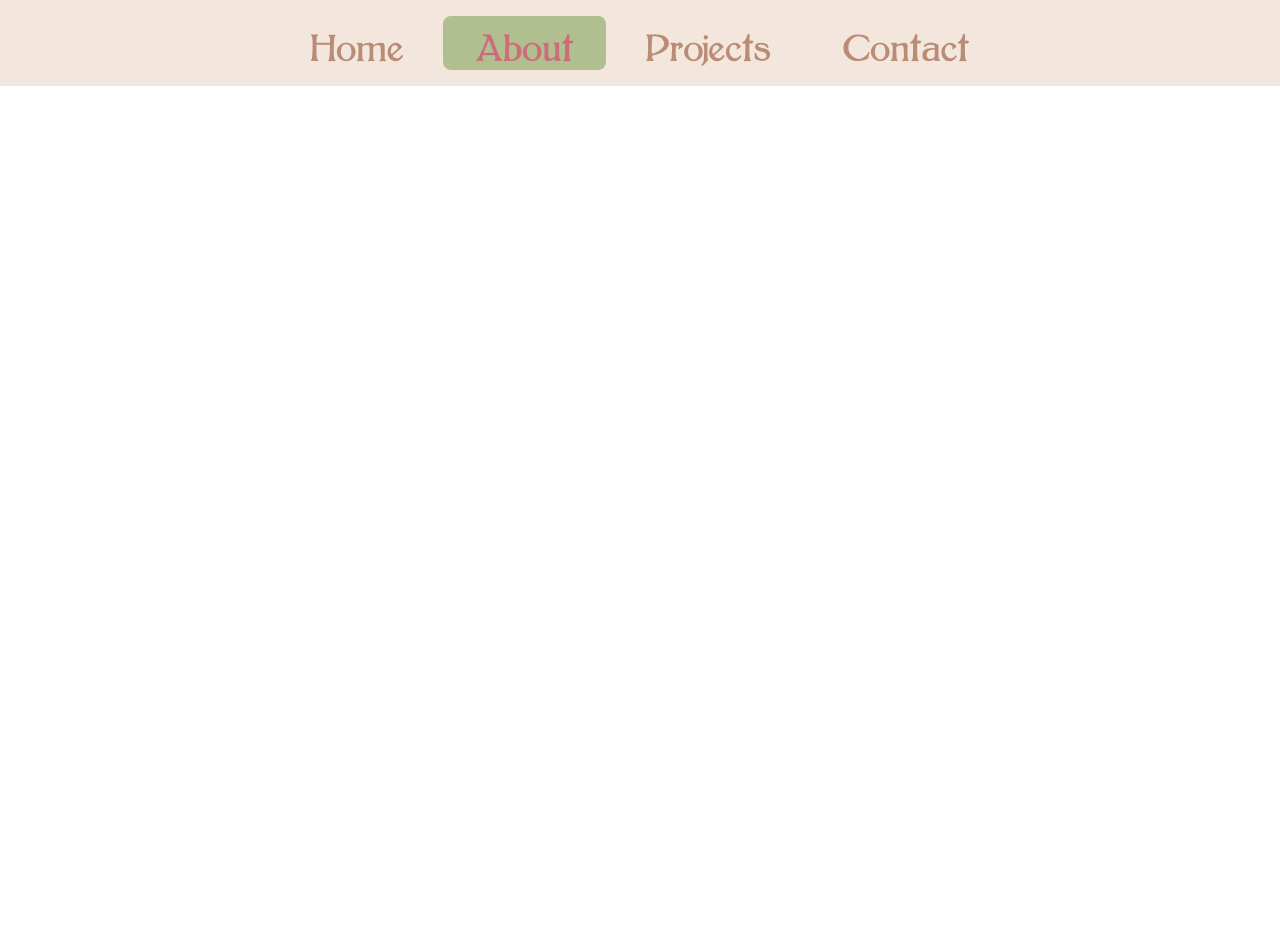
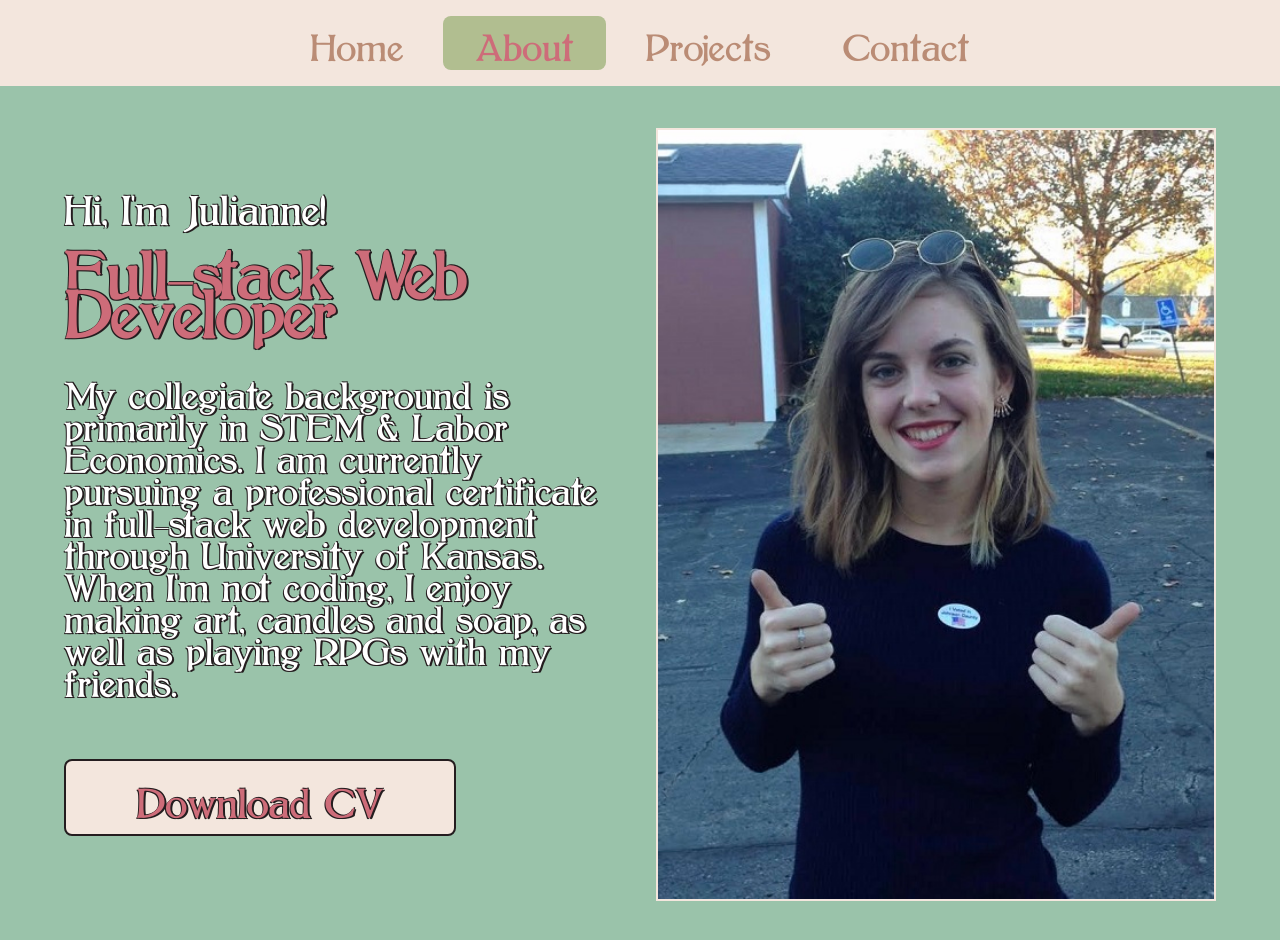
Before and after one commit to juliaguas17/React-Portfolio, a React (Create React App) app: page /about in a window 1280 px wide. Shown: the top 940 px of the page. Before the commit the page ends 800 px from the top, so only its background shows below. Built offline with nearby package versions, Linux system fonts and the light colour scheme; the HTML template or start-up script is replaced by a standard one.

Commit message:
added About Page

```diff
--- a/src/components/AboutSection.js
+++ b/src/components/AboutSection.js
@@ -74,7 +74,7 @@ export default function AboutSection() {
               heading="About Me"
             />
             <PText>
-            My collegiate background is primarily in STEM & Labor Economics. I’m currently pursuing a professional certificate in Full Stack Web Development. Some of the programming languages and technologies I've previously studied include Python, R, SQL, and Java.
+            I’m currently pursuing a professional certificate in full-stack web development. Some of the programming languages and technologies I've previously studied include Python, R, SQL, and Java.
             </PText>
           </div>
           <div className="aboutSection__right">
--- a/src/pages/About.js
+++ b/src/pages/About.js
@@ -1,9 +1,92 @@
 import React from 'react';
+import PText from '../components/PText';
+import styled from 'styled-components';
+import Button from '../components/Button';
+import AboutImg from '../assets/images/about-sec-img.jpg';
+
+const AboutPageStyles = styled.div`
+  padding: 8rem 0 8rem 0;
+  background-color: var(--cambridge-blue);
+  text-shadow: -1px 1px 0 var(--raisin-black),
+				  2px 1px 0 var(--raisin-black),
+				  1px -1px 0 var(--raisin-black);
+				  -2px -2px 0 var(--raisin-black);
+  .top-section {
+    display: flex;
+    align-items: center;
+    justify-content: center;
+    gap: 2rem;
+  }
+  .left {
+    flex: 2;
+  }
+  .right {
+    flex: 2;
+  }
+  .about__subheading {
+    font-size: 2.2rem;
+    margin-bottom: 2rem;
+    span {
+      padding: 0.5rem;
+      border-radius: 8px;
+    }
+  }
+  .about__heading {
+    font-size: 3.6rem;
+    margin-bottom: 3rem;
+    color: var(--blush);
+  }
+  .about__info {
+    margin-bottom: 4rem;
+    .para {
+      max-width: 100%;
+    }
+  }
+  .right {
+    img {
+      border: 2px solid var(--linen);
+    }
+  }
+  @media only screen and (max-width: 768px) {
+    padding: 10rem 0;
+    .top-section {
+      flex-direction: column;
+      gap: 5rem;
+    }
+    .about__subheading {
+      font-size: 1.8rem;
+    }
+    .about__heading {
+      font-size: 2.8rem;
+    }
+  }
+`;
+
 
 export default function About() {
     return (
-      <div>
-        <h1>About Me</h1>
-      </div>
+      <>
+      <AboutPageStyles>
+        <div className='container'>
+          <div className='top-section'>
+            <div className='left'>
+              <p className='about__subheading'>
+                Hi, I'm Julianne!
+              </p>
+              <h2 className="about__heading">Full-stack Web Developer</h2>
+              <div className="about__info">
+                <PText>
+                My collegiate background is primarily in STEM & Labor Economics. I am currently pursuing a professional certificate in full-stack web development through University of Kansas. When I'm not coding, I enjoy making art, candles and soap, as well as playing RPGs with my friends.
+                </PText>
+              </div>
+              <Button btnText="Download CV" btnLink="#" />
+            </div>
+            <div className="right">
+              <img src={AboutImg} alt="me" />
+            </div>
+          </div>
+        </div>
+      </AboutPageStyles>
+      </>
     );
   }
```
Also changed, not shown: src/assets/images/about-page-img.png (deleted).
